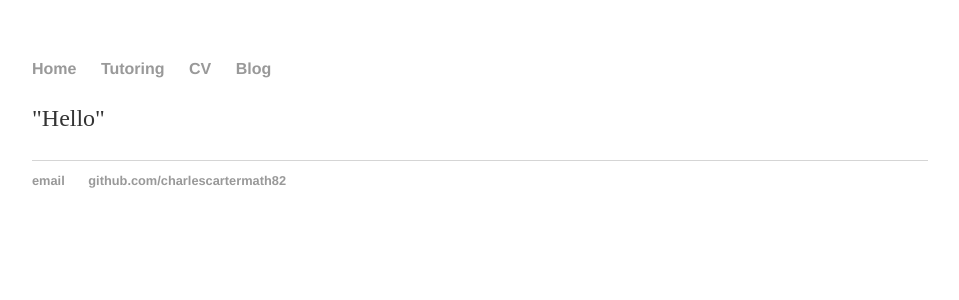
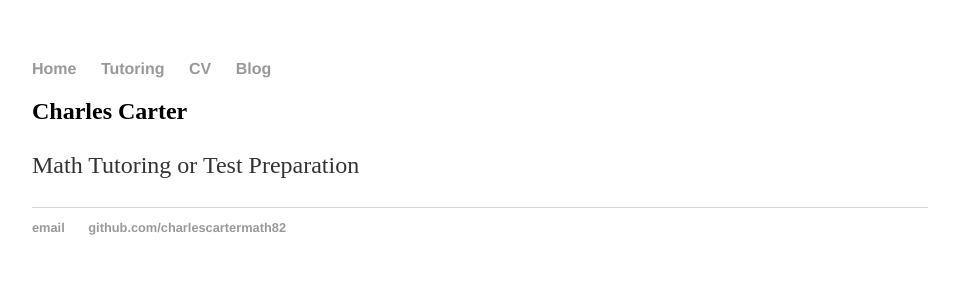
Before and after one commit to charlescartermath82/charlescartermath82.github.io, a Jekyll site: the page built from cv/index.html, in a window 1280 px wide. Shown: the top 300 px of the page, without its empty margins (160-1119 px from the left). Built offline with Jekyll 4.4.1, drawn with Linux system fonts in a browser that asks for light colours.

Commit message:
Update index.html

```diff
--- a/cv/index.html
+++ b/cv/index.html
@@ -4,5 +4,6 @@ title: "Charles Carter"
 ---
 
 <div class="purpose">
-  <p>"Hello"</p>
+  <h2>Charles Carter</h2>
+  <p>Math Tutoring or Test Preparation</p>
   </div>
```
